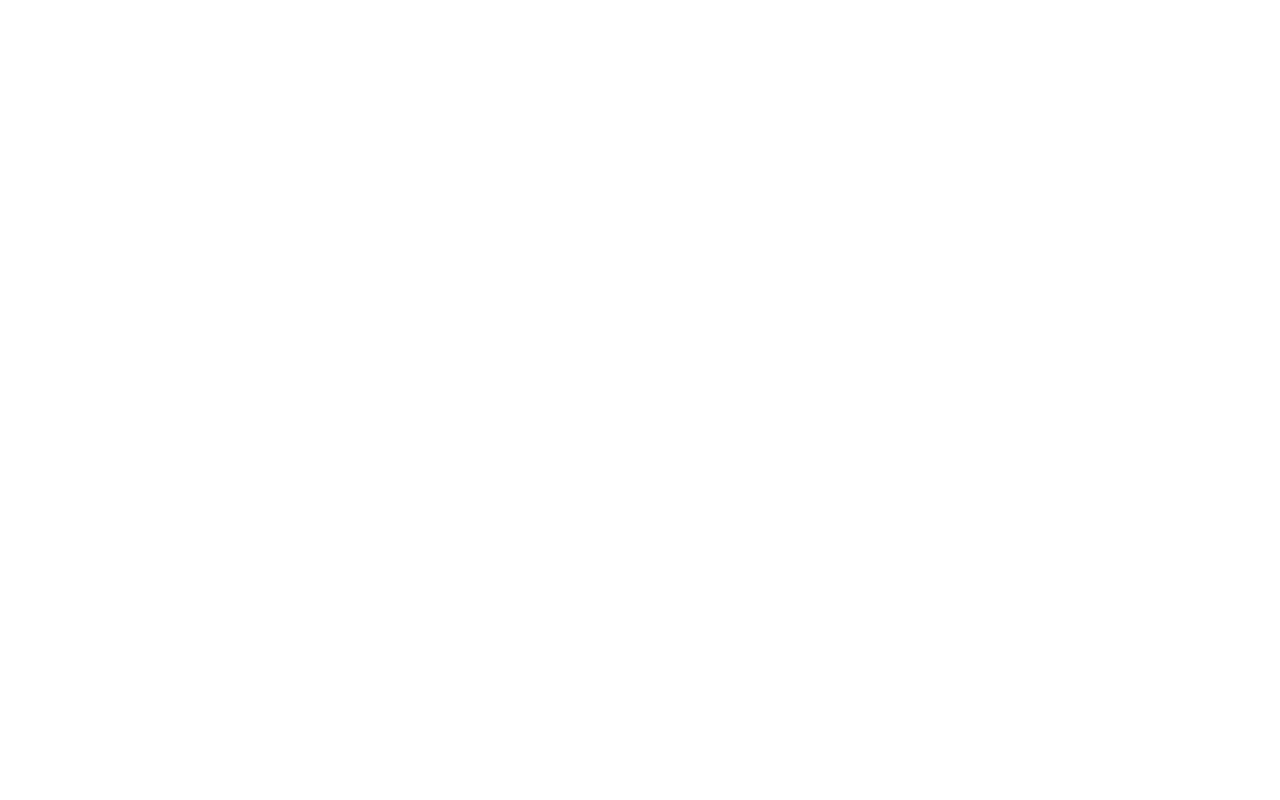
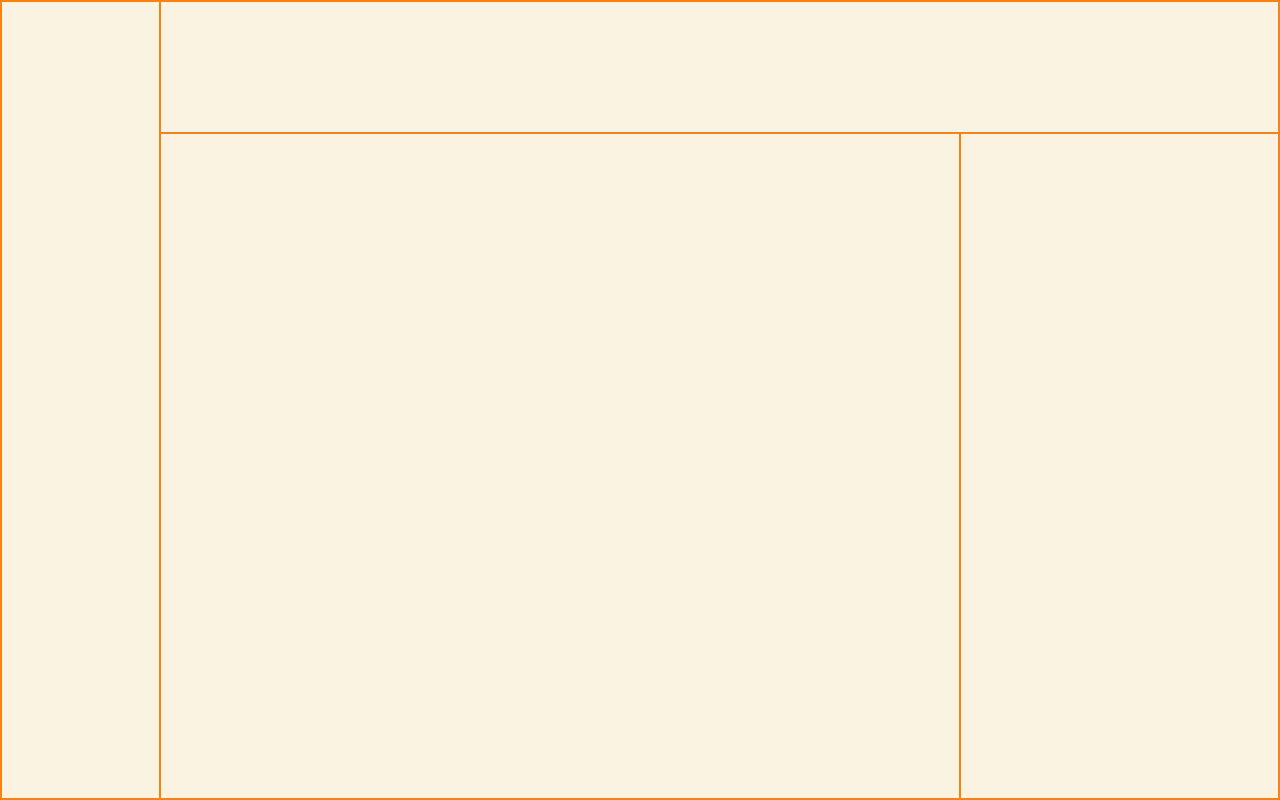
Before and after one commit to lucirie/Dashboard-Project, a plain HTML site: page index.html in a window 1280 px wide. Drawn offline with Linux system fonts and the light colour scheme.

Commit message:
general grid layout

```diff
--- a/index.html
+++ b/index.html
@@ -0,0 +1,16 @@
+<!DOCTYPE html>
+<html lang="en">
+<head>
+    <meta charset="UTF-8">
+    <meta name="viewport" content="width=device-width, initial-scale=1.0">
+    <link rel="stylesheet" href="styles.css">
+    <script src="script.js" defer></script>
+    <title>Dashboard</title>
+</head>
+<body>
+    <nav></nav>
+    <header></header>
+    <main></main>
+    <aside></aside>
+</body>
+</html>
--- a/styles.css
+++ b/styles.css
@@ -14,6 +14,38 @@
     font-size: 62.5%;
     box-sizing: border-box;
     font-family: -apple-system, BlinkMacSystemFont, "Segoe UI", Roboto, Oxygen, Ubuntu, Cantarell, "Open Sans", "Helvetica Neue", sans-serif;
+}
+
+nav, header, main, aside {
+    outline: 1px solid var(--border-color);
+}
+
+body {
+    outline: 2px solid var(--border-color);
+    outline-offset: -2px;
+    width: 100vw;
+    height: 100vh;
+    display: grid;
+    grid-template-columns: 1fr 5fr 2fr;
+    grid-template-rows: 1fr 3fr 2fr;
+    background-color: var(--primary-bg-color);
+}
+
+nav {
+  grid-column: 1/2;
+  grid-row: 1/4;
+}
+
+header {
+  grid-column: 2/4;
+}
+
+main {
+  grid-row: 2/4;
+}
+
+aside {
+  grid-row: 2/4;
 }
 
 /*
```
